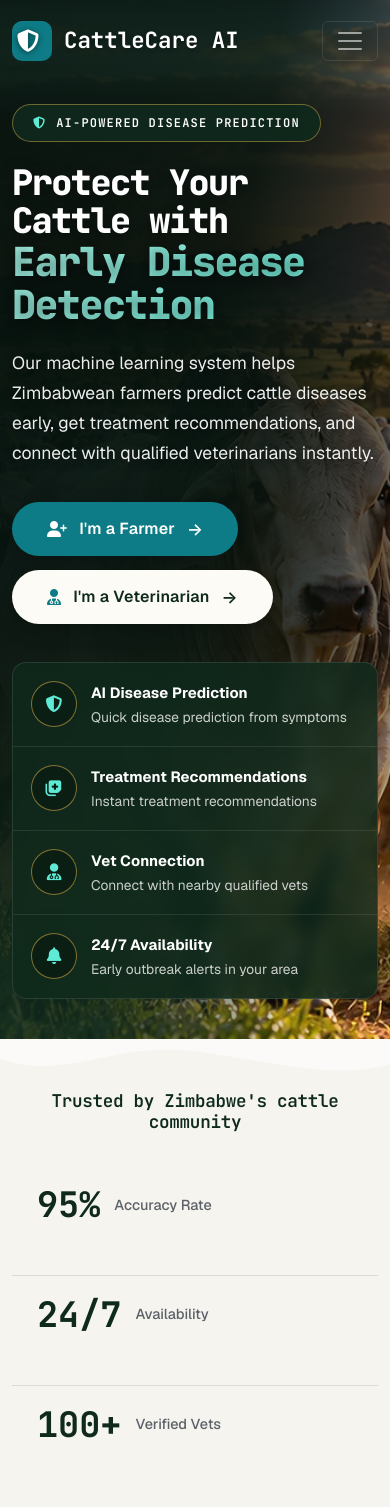
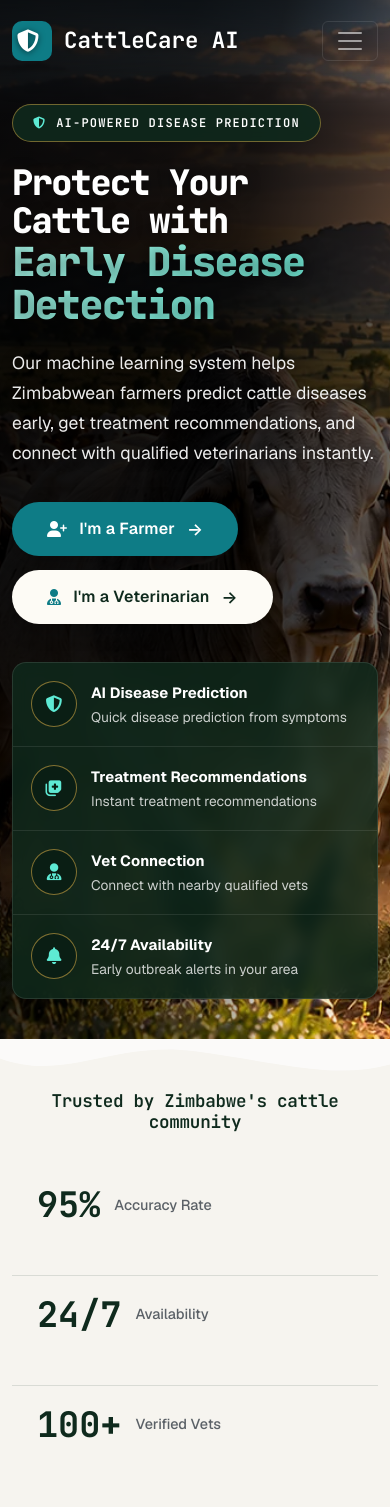
Before and after one commit to Rifilwe-2025/cattle-disease, a Django app: page / in a window 390 px wide. Shown: the top 1507 px of the page. Run offline with Django 4.2, Linux system fonts and the light colour scheme.

Commit message:
Take the green tint off the hero photograph
The wash over the landing photo was forest green, and it was colouring
the picture rather than just darkening it -- the sunset went muddy and
the Brahman coats lost their warmth.

Three tinted layers, all neutralised:

  - the horizontal ramp, in both the JPEG and the WebP declaration
  - the bottom fade into the feature strip
  - a decorative pair of radials, a 12% teal on the left and an 8% amber
    on the right, painted straight across the photograph. They carried no
    contrast and served no reading purpose; they were the most visible
    part of the cast, and they are gone rather than recoloured.

Black instead of green costs nothing in darkness -- #0F2A1D has a
luminance of 0.018, which is near-black already -- so the swap removed
the hue and left the contrast where it was. Measured straight after it,
the headline had gone from 7.30:1 to 12.35:1 purely because black is
marginally darker at the same alpha.

That headroom went back into the photograph. The ramp drops from
0.93/0.90/0.87/0.55/0.14 to 0.84/0.79/0.71/0.40/0.09, which is roughly
twice the light through the image, and the herd on the left is now
visible where it had been a silhouette.

The feature strip and the badge stay forest green. Those are panels in
the approved comp, not washes over the picture.

Measured worst-case contrast, desktop/mobile: h1 9.45/10.56, heading
gradient's darker stop 6.39/8.60, lead 11.34/6.81, badge 14.95/15.63,
feature text 15.6-15.8/12.2-12.6, trust row 5.70-13.95. All above AA and
all above a flat 4.5.

Verified at 375 / 600 / 768 / 900 / 992 / 1100 / 1199 / 1200 / 1280 /
1440 / 1600 / 1920: no overflow, nothing clipped, no page errors.

Co-Authored-By: Claude Opus 5 <noreply@anthropic.com>

```diff
--- a/templates/landing/home.html
+++ b/templates/landing/home.html
@@ -38,11 +38,11 @@
            photograph a neutral wash greys the grass; the green sits in the
            same family as the field and reads as shade rather than dimming. */
         background: linear-gradient(100deg,
-                        rgb(var(--color-earth) / 0.93) 0%,
-                        rgb(var(--color-earth) / 0.90) 34%,
-                        rgb(var(--color-earth) / 0.87) 50%,
-                        rgb(var(--color-earth) / 0.55) 66%,
-                        rgb(var(--color-earth) / 0.14) 80%,
+                        rgba(0, 0, 0, 0.84) 0%,
+                        rgba(0, 0, 0, 0.79) 34%,
+                        rgba(0, 0, 0, 0.71) 50%,
+                        rgba(0, 0, 0, 0.40) 66%,
+                        rgba(0, 0, 0, 0.09) 80%,
                         transparent 92%),
                     url('{% static "images/generated/hero-landing-1x.jpg" %}') center/cover no-repeat;
         min-height: 100vh;
@@ -70,11 +70,11 @@
        mobile override below to turn it back off. */
     .hero-section {
         background-image: linear-gradient(100deg,
-                              rgb(var(--color-earth) / 0.93) 0%,
-                              rgb(var(--color-earth) / 0.90) 34%,
-                              rgb(var(--color-earth) / 0.87) 50%,
-                              rgb(var(--color-earth) / 0.55) 66%,
-                              rgb(var(--color-earth) / 0.14) 80%,
+                              rgba(0, 0, 0, 0.84) 0%,
+                              rgba(0, 0, 0, 0.79) 34%,
+                              rgba(0, 0, 0, 0.71) 50%,
+                              rgba(0, 0, 0, 0.40) 66%,
+                              rgba(0, 0, 0, 0.09) 80%,
                               transparent 92%),
                           url('{% static "images/generated/hero-landing-1x.webp" %}');
     }
@@ -113,10 +113,10 @@
         inset: 0;
         pointer-events: none;
         background: linear-gradient(180deg,
-                        rgb(var(--color-earth) / 0.30) 0%,
+                        rgba(0, 0, 0, 0.26) 0%,
                         transparent 22%,
                         transparent 62%,
-                        rgb(var(--color-earth) / 0.55) 100%);
+                        rgba(0, 0, 0, 0.50) 100%);
     }
 
     /* The content has to out-stack both pseudo-elements. */
@@ -132,8 +132,14 @@
         left: 0;
         right: 0;
         bottom: 0;
-        background: radial-gradient(circle at 30% 50%, rgb(var(--color-brand) /  0.12) 0%, transparent 50%),
-                    radial-gradient(circle at 70% 60%, rgba(255, 204, 102, 0.08) 0%, transparent 50%);
+        /* Two decorative radials used to sit here -- a 12% teal on the left
+           and an 8% amber on the right. They carried no contrast and served no
+           reading purpose; all they did was tint the photograph, and they were
+           the most visible part of the green cast over the herd. Removed.
+
+           The element is kept because the hero's stacking context depends on
+           it; it now paints nothing. */
+        background: none;
         pointer-events: none;
     }
 
```
